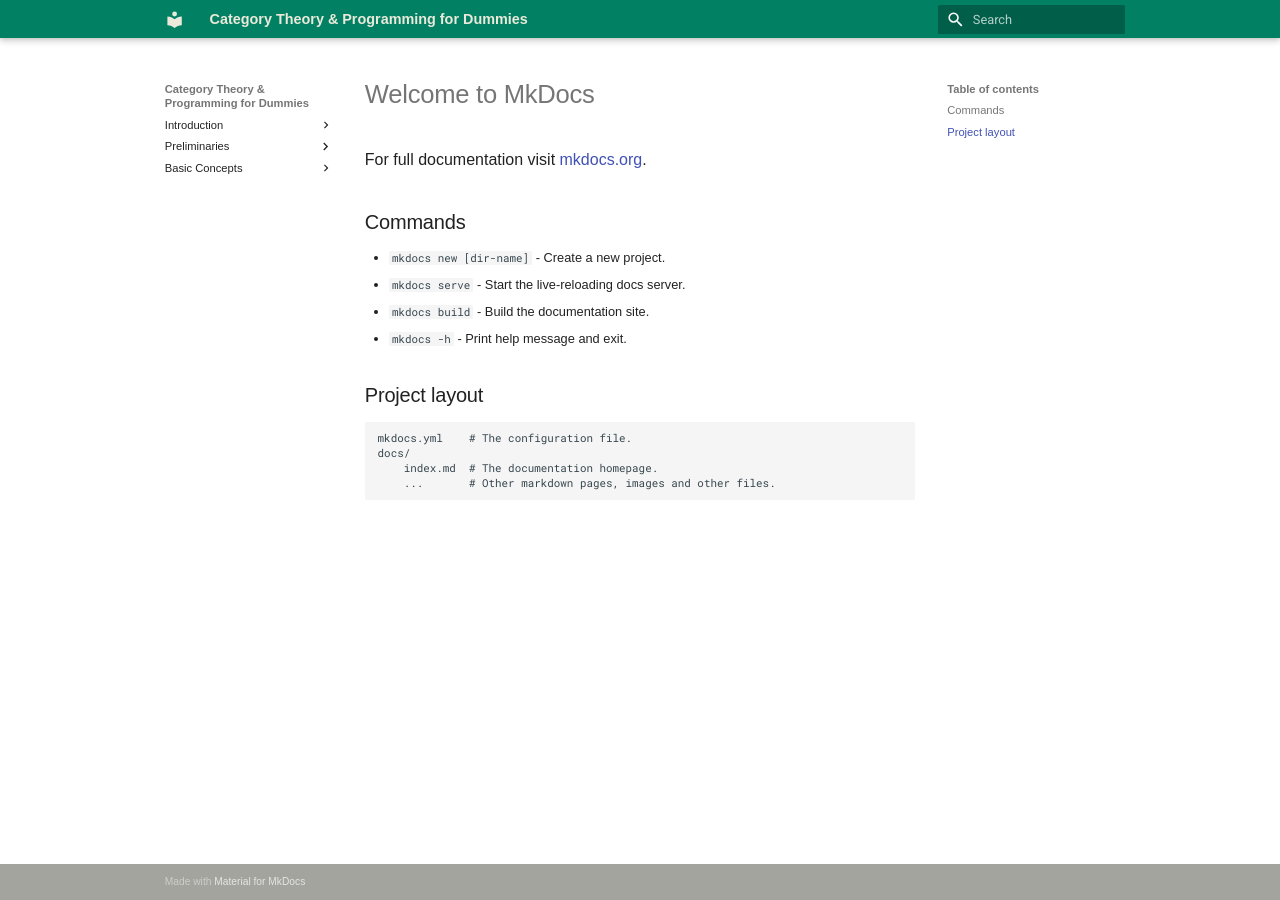
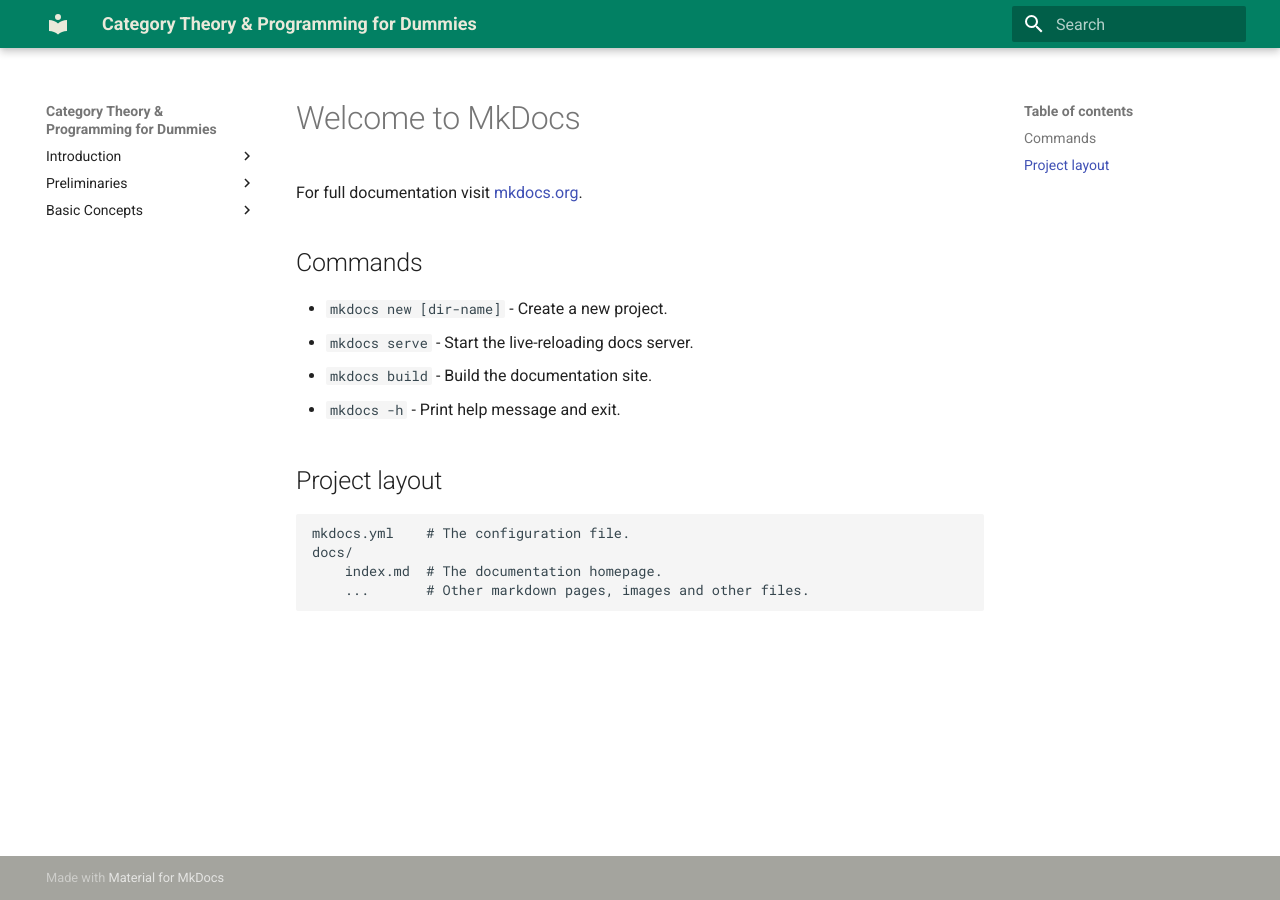
Before and after one commit to Varvos/category-theory-and-programming-for-absolute-dummies, an MkDocs documentation site: the page built from docs/index.md, in a window 1280 px wide. Built offline with MkDocs 1.6.1 and Material for MkDocs 9.7.7, drawn with Linux system fonts in a browser that asks for light colours; nearby versions of some CDN libraries.

Commit message:
fix: disable formating

```diff
--- a/docs/assets/css/custom.css
+++ b/docs/assets/css/custom.css
@@ -28,29 +28,29 @@
 }
 
 
-html {
+/* html {
   font-size: 16px; /* Default size. You can increase or decrease it */
-}
+/* } */
 
 
-body {
+/* body {
   font-family: Arial, sans-serif; /* Sets the font for the body */
-  font-size: 1rem; /* Sets the base font size */
-}
+  /* font-size: 1rem; Sets the base font size */
+/* }  */
 
-h1, h2, h3 {
+/* h1, h2, h3 {
   font-weight: bold;
-}
+} */
 
-h1 {
+/* h1 {
   font-size: 2.5rem; /* Larger size for main headings */
-}
+/* } */
 
-h2 {
+/* h2 {
   font-size: 2rem; /* Smaller than h1 */
-}
+/* } */
 
-p {
+/* p {
   font-size: 1rem; /* Standard size for paragraphs */
-  line-height: 2; /* Adjust line spacing for readability */
-}
+  /* line-height: 2; Adjust line spacing for readability */
+/* } */
```
